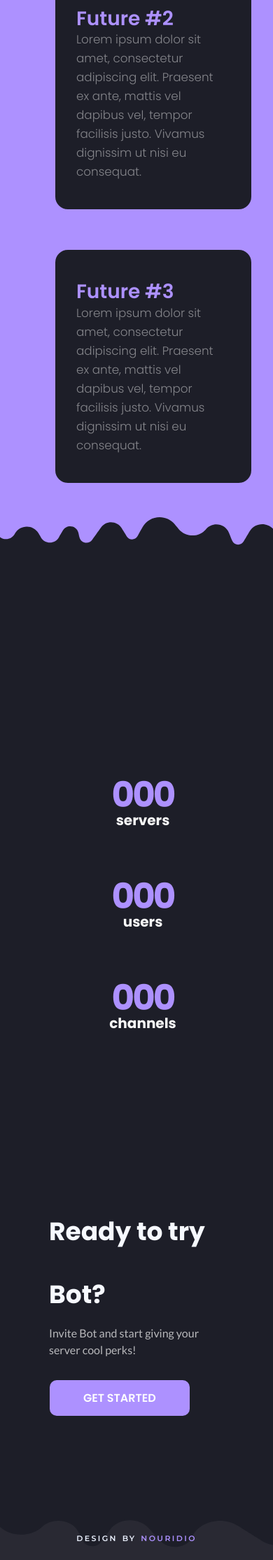
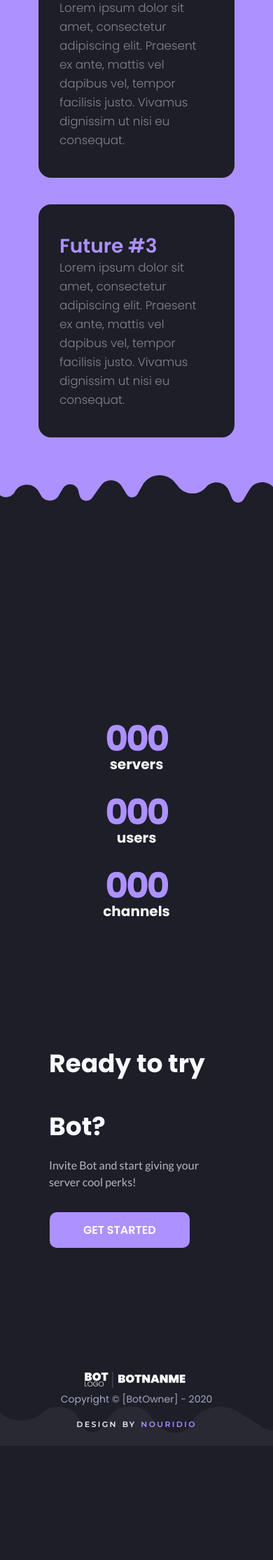
Before and after one commit to Neovenchy/Discord-bot-website-template, a PHP site: page / in a window 390 px wide. Shown: the part 1852-4081 px from the top of the page at 70% size. After the commit the page ends 3892 px from the top, so only its background shows below. Run offline with PHP 8.4, Linux system fonts and the light colour scheme.

Commit message:
Design update, mobile view fix

```diff
--- a/src/css/main.css
+++ b/src/css/main.css
@@ -2,8 +2,6 @@
     font-family: 'Poppins', sans-serif !important;
     background-color: #1D1E28;
     color: #fff;
-    margin: 0;
-    padding: 0;
     -webkit-font-smoothing: antialiased;
     -moz-osx-font-smoothing: grayscale;
     text-rendering: optimizeLegibility;
@@ -60,7 +58,7 @@
     color: #fff !important;
     background-image: url("../assets/wavy-purple-by-nouridio.svg") !important;
     background-position: bottom !important;
-    background-size: 200% !important;
+    background-size: 300% !important;
     background-repeat: no-repeat !important;
 }
 
@@ -121,8 +119,15 @@
 
 .statistics {
     text-align: center !important;
-    padding: 60px!important;
     padding-top: 300px !important;
+}
+
+.statistics .card-body{
+    padding: 0 !important;
+    height: 280 !important;
+    width: 332 !important;
+    max-height: 280 !important;
+    max-width: 332 !important;
 }
 
 .statistics .title {
@@ -161,7 +166,6 @@
 .features .card {
     background: #1D1E28;
     border-radius: 22px !important;
-    margin:25px 25px !important;
     border: 4px solid #AD91FF;
 }
 .features .card-text {
@@ -179,6 +183,10 @@
     text-align: center !important;
     padding: 5px 6px !important;
     color: #ecf2ff;
+    padding: 30px 30px !important
+}
+
+.footer .nouridio {
     font-family: 'Montserrat' !important;
     font-style: normal !important;
     font-weight: 600 !important;
@@ -186,10 +194,14 @@
     line-height: 5px !important;
     letter-spacing: 0.15em !important;
     font-variant: small-caps !important;
-    padding: 30px 30px !important
 }
 
-.footer a {
+.footer .nouridio a {
     color: #AD91FF !important;
     text-decoration: none !important;
 }
+
+.footer .bot-footer {
+    text-align: center !important;
+    color: #a2a8bd !important
+}
--- a/src/index.html
+++ b/src/index.html
@@ -14,13 +14,13 @@
 <body>
 <nav class="navbar navbar-expand-lg bg-transparent">
     <button class="navbar-toggler" type="button" data-toggle="collapse" data-target="#navbarSupportedContent" aria-controls="navbarSupportedContent" aria-expanded="false" aria-label="Toggle navigation">
-        <img src="assets/menuIcon.svg" width="100px" height="100px">
+        <img src="assets/menuIcon.svg" width="20px" height="20px" style="max-width: none !important;">
     </button>
     <img src="assets/BotLogo.svg" width="50" height="50">
     <div class="collapse navbar-collapse" id="navbarSupportedContent" style="margin-left: 20px !important">
         <ul class="navbar-nav mr-auto">
             <li class="nav-item active">
-                <a class="nav-link" href="/">Home <span class="sr-only">(current)</span></a>
+                <a class="nav-link" href="#/">Home <span class="sr-only">(current)</span></a>
             </li>
             <li class="nav-item">
                 <a class="nav-link" href="/features">Features</a>
@@ -114,7 +114,11 @@
         </div>
     </div>
     <div class="footer">
-        design by <a href="https://twitter.com/Nouridio"> nouridio</a>
+        <div class="bot-footer">
+            <img src="assets/BotLogoWord.svg" width="150"><br />
+            Copyright © [BotOwner] - 2020
+        </div><br/>
+        <div class="nouridio">design by <a href="https://twitter.com/Nouridio"> nouridio</a></div>
     </div>
 </div>
 <script src="https://code.jquery.com/jquery-3.3.1.slim.min.js" integrity="sha384-q8i/X+965DzO0rT7abK41JStQIAqVgRVzpbzo5smXKp4YfRvH+8abtTE1Pi6jizo" crossorigin="anonymous"></script>
```
Also changed, not shown: src/assets/BotLogoWord.svg (added).
